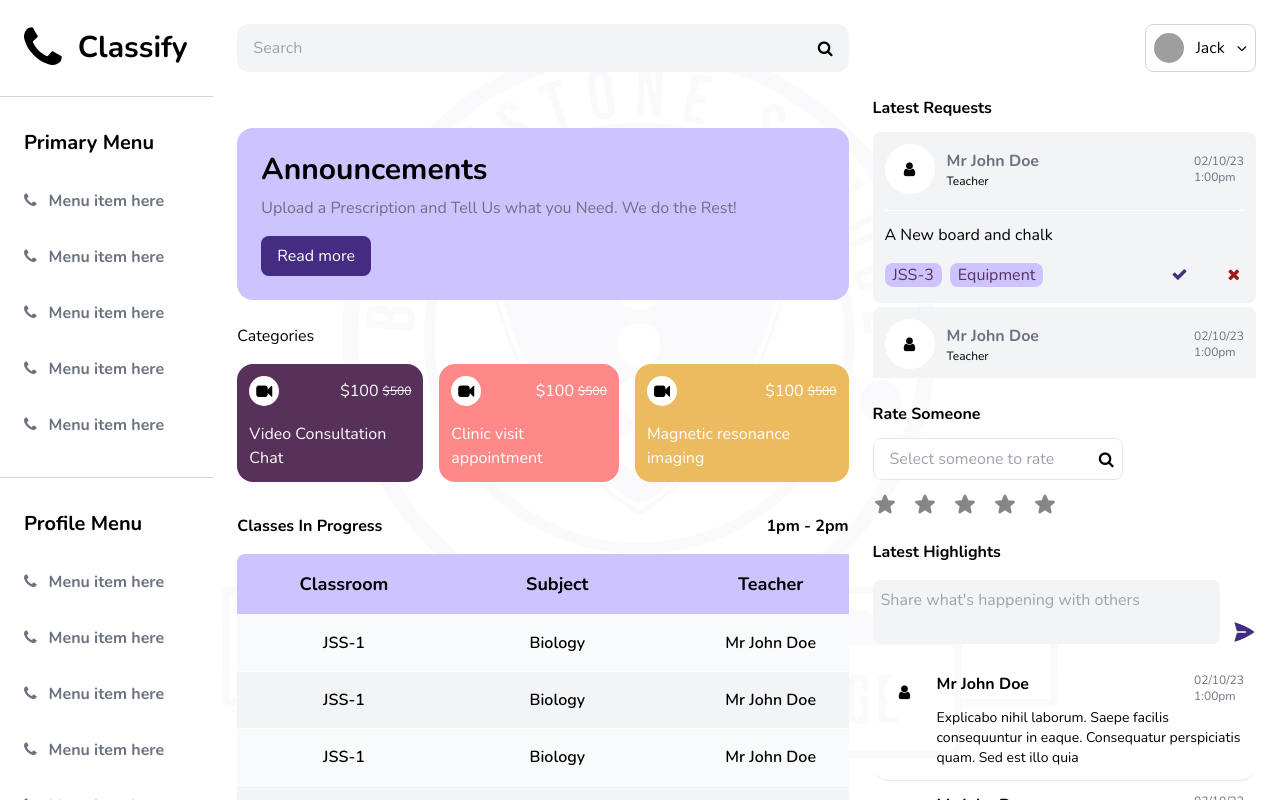
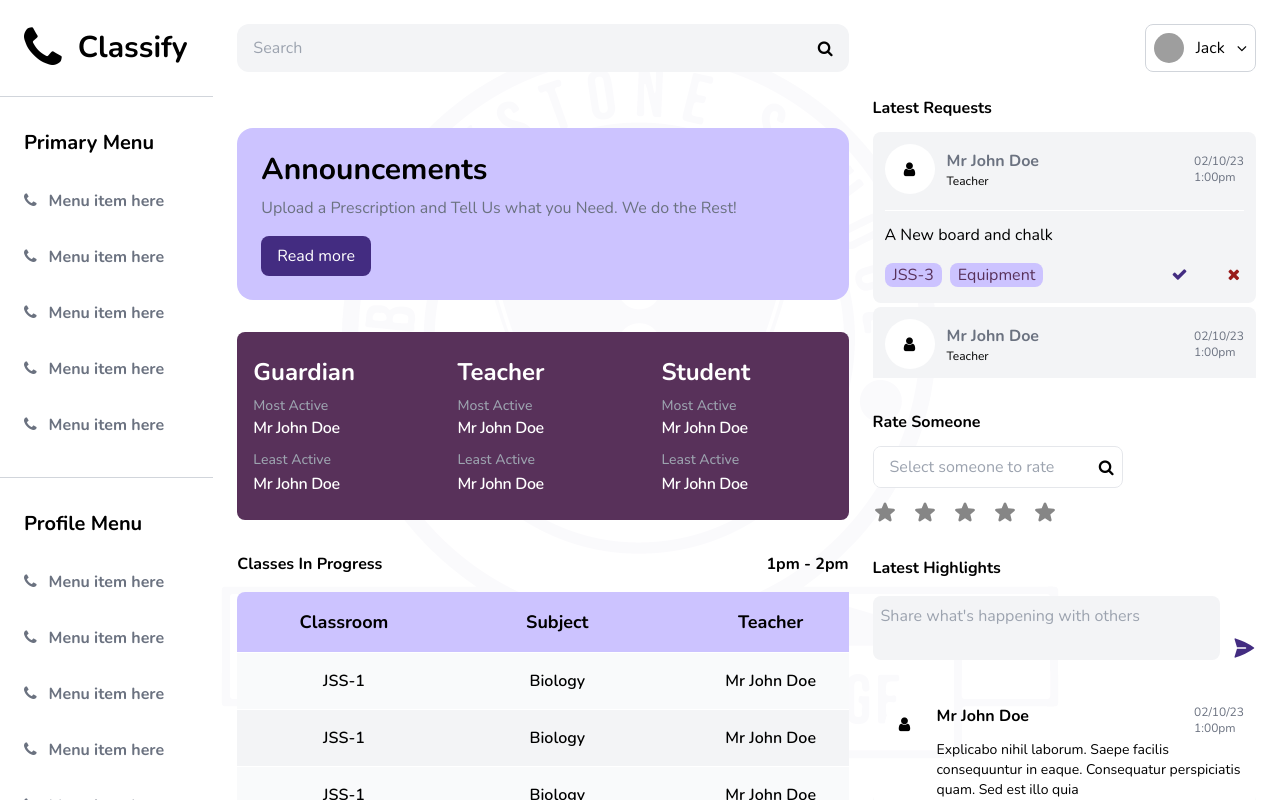
Before and after one commit to ibraheemosule/skoolizy, a React (Vite) app: page / in a window 1280 px wide. Built offline with nearby package versions, Linux system fonts and the light colour scheme; grey boxes are pictures that could not be loaded.

Commit message:
added stats to the dashboard

```diff
--- a/src/components/pages/dashboard/Dashboard.tsx
+++ b/src/components/pages/dashboard/Dashboard.tsx
@@ -1,17 +1,17 @@
 import { memo } from 'react';
 import Hero from './hero/Hero';
-import Categories from './categories/Categories';
 import MyAppointments from './live-classes/LiveClasses';
 import LatestRequests from './lastest-requests/LatestRequests';
 import Highlights from './highlights/Highlights';
 import RateSomeone from './rate-someone/RateSomeone';
+import TopStats from './top-stats/TopStats';
 
 const Dashboard = () => (
   <section>
     <div className="flex flex-wrap lg:flex-nowrap gap-6">
       <div className="w-full lg:w-3/5 shrink-0">
         <Hero />
-        <Categories />
+        <TopStats />
         <MyAppointments />
       </div>
       <div className="w-full lg:w-auto grow">
--- a/src/components/pages/dashboard/highlights/Highlights.tsx
+++ b/src/components/pages/dashboard/highlights/Highlights.tsx
@@ -5,7 +5,7 @@ import Send from 'src/assets/icons/Send';
 import IconCard from 'components/reusables/icon-card/IconCard';
 
 const Highlights = () => (
-  <div className="mt-8 md:mt-6">
+  <div className="mt-8">
     <div>
       <BoldText>Latest Highlights</BoldText>
     </div>
@@ -23,10 +23,10 @@ const Highlights = () => (
       </div>
     </div>
 
-    <div className="max-h-[200px] mt-4 overflow-y-scroll">
+    <div className="max-h-[200px] mt-8 overflow-y-scroll">
       <IconCard className="border-b last:border-0 border-gray-200">
         <IconCard.Wrapper>
-          <IconCard.Icon className="mr-2 self-start bg-red-300" size="40">
+          <IconCard.Icon className="mr-2 self-start bg-gray-200" size="40">
             <i className="fa fa-user" />
           </IconCard.Icon>
           <IconCard.IconInfo className="grow flex-wrap">
@@ -46,7 +46,7 @@ const Highlights = () => (
       </IconCard>
       <IconCard className="border-b last:border-0 border-gray-200">
         <IconCard.Wrapper>
-          <IconCard.Icon className="mr-2 self-start bg-red-300" size="40">
+          <IconCard.Icon className="mr-2 self-start bg-gray-200" size="40">
             <i className="fa fa-user" />
           </IconCard.Icon>
           <IconCard.IconInfo className="grow flex-wrap">
@@ -66,7 +66,7 @@ const Highlights = () => (
       </IconCard>
       <IconCard className="border-b last:border-0 border-gray-200">
         <IconCard.Wrapper>
-          <IconCard.Icon className="mr-2 self-start bg-red-300" size="40">
+          <IconCard.Icon className="mr-2 self-start bg-gray-200" size="40">
             <i className="fa fa-user" />
           </IconCard.Icon>
           <IconCard.IconInfo className="grow flex-wrap">
--- a/src/components/pages/dashboard/rate-someone/RateSomeone.tsx
+++ b/src/components/pages/dashboard/rate-someone/RateSomeone.tsx
@@ -18,7 +18,7 @@ const Rate = () => {
   };
 
   return (
-    <div className="mt-8 md:mt-6">
+    <div className="mt-8">
       <BoldText>Rate Someone</BoldText>
       <div className="flex flex-wrap gap-8 gap-y-3 mt-3">
         <div className="grow max-w-[250px]">
--- /dev/null
+++ b/src/components/pages/dashboard/top-stats/TopStats.tsx
@@ -0,0 +1,74 @@
+import { BoldText } from 'components/reusables/ui/text';
+import { memo } from 'react';
+
+const TopStats = () => (
+  <div className=" bg-brown.dark mt-8 rounded-lg">
+    <div className="grid grid-cols-1 gap-px  sm:grid-cols-3 md:grid-cols-2 xlg:grid-cols-3">
+      <div className=" px-4 py-6">
+        <BoldText className="text-2xl text-white">Guardian</BoldText>
+        <div className="mt-2">
+          <p className="text-sm font-medium  text-gray-400">Most Active</p>
+          <p className=" flex items-baseline gap-x-2">
+            <span className="font-semibold tracking-tight text-white">
+              Mr John Doe
+            </span>
+          </p>
+        </div>
+        <div className="mt-2">
+          <p className="text-sm font-medium leading-6 text-gray-400">
+            Least Active
+          </p>
+          <p className="flex items-baseline gap-x-2">
+            <span className="font-semibold tracking-tight text-white">
+              Mr John Doe
+            </span>
+          </p>
+        </div>
+      </div>
+      <div className=" px-4 py-6">
+        <BoldText className="text-2xl text-white">Teacher</BoldText>
+        <div className="mt-2">
+          <p className="text-sm font-medium  text-gray-400">Most Active</p>
+          <p className=" flex items-baseline gap-x-2">
+            <span className="font-semibold tracking-tight text-white">
+              Mr John Doe
+            </span>
+          </p>
+        </div>
+        <div className="mt-2">
+          <p className="text-sm font-medium leading-6 text-gray-400">
+            Least Active
+          </p>
+          <p className="flex items-baseline gap-x-2">
+            <span className="font-semibold tracking-tight text-white">
+              Mr John Doe
+            </span>
+          </p>
+        </div>
+      </div>
+      <div className=" px-4 py-6">
+        <BoldText className="text-2xl text-white">Student</BoldText>
+        <div className="mt-2">
+          <p className="text-sm font-medium  text-gray-400">Most Active</p>
+          <p className=" flex items-baseline gap-x-2">
+            <span className="font-semibold tracking-tight text-white">
+              Mr John Doe
+            </span>
+          </p>
+        </div>
+        <div className="mt-2">
+          <p className="text-sm font-medium leading-6 text-gray-400">
+            Least Active
+          </p>
+          <p className="flex items-baseline gap-x-2">
+            <span className="font-semibold tracking-tight text-white">
+              Mr John Doe
+            </span>
+          </p>
+        </div>
+      </div>
+    </div>
+  </div>
+);
+
+export default memo(TopStats);
```
Also changed, not shown: src/components/reusables/categories/Categories.tsx (renamed from src/components/pages/dashboard/categories/Categories.tsx).
